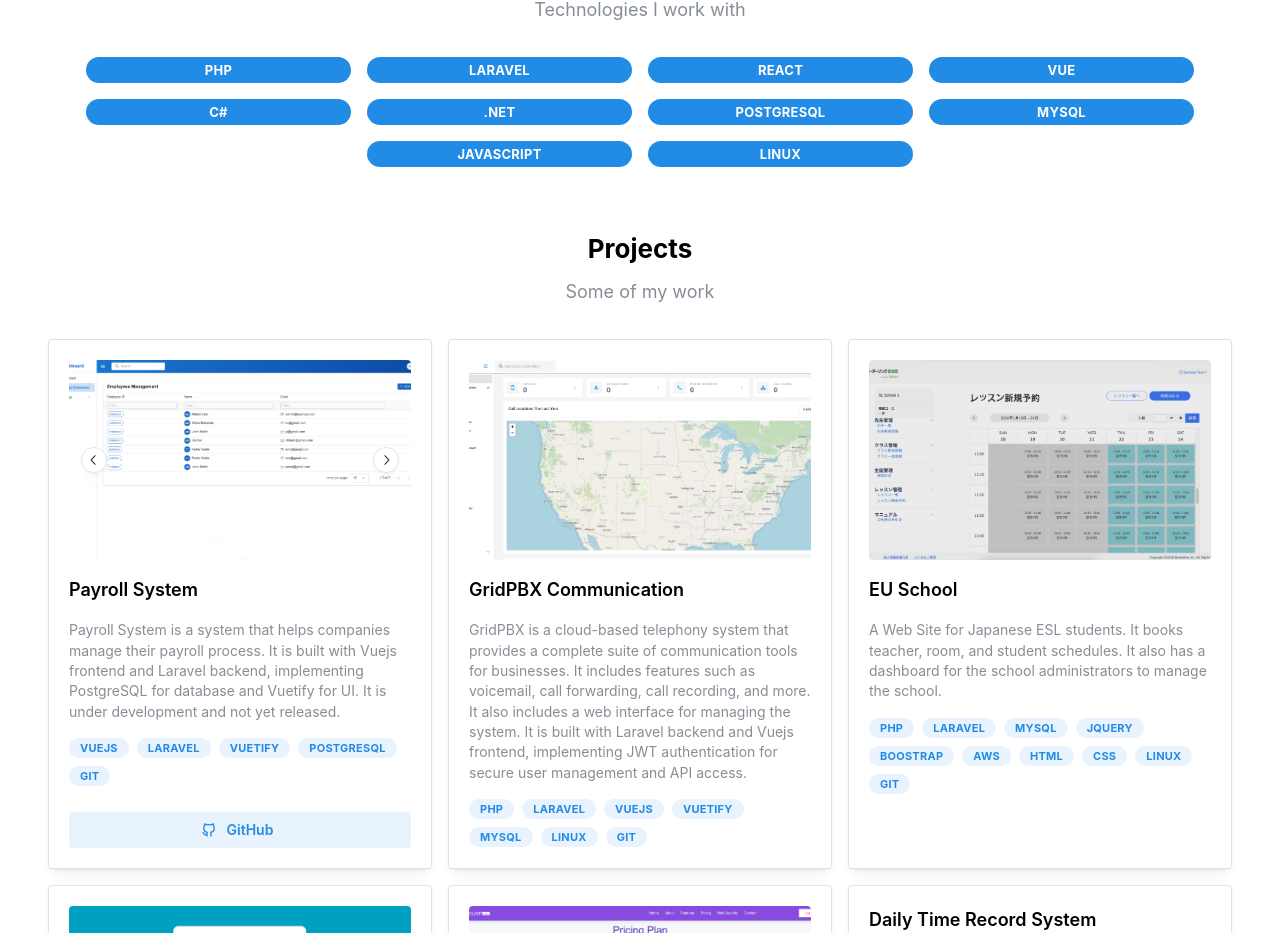
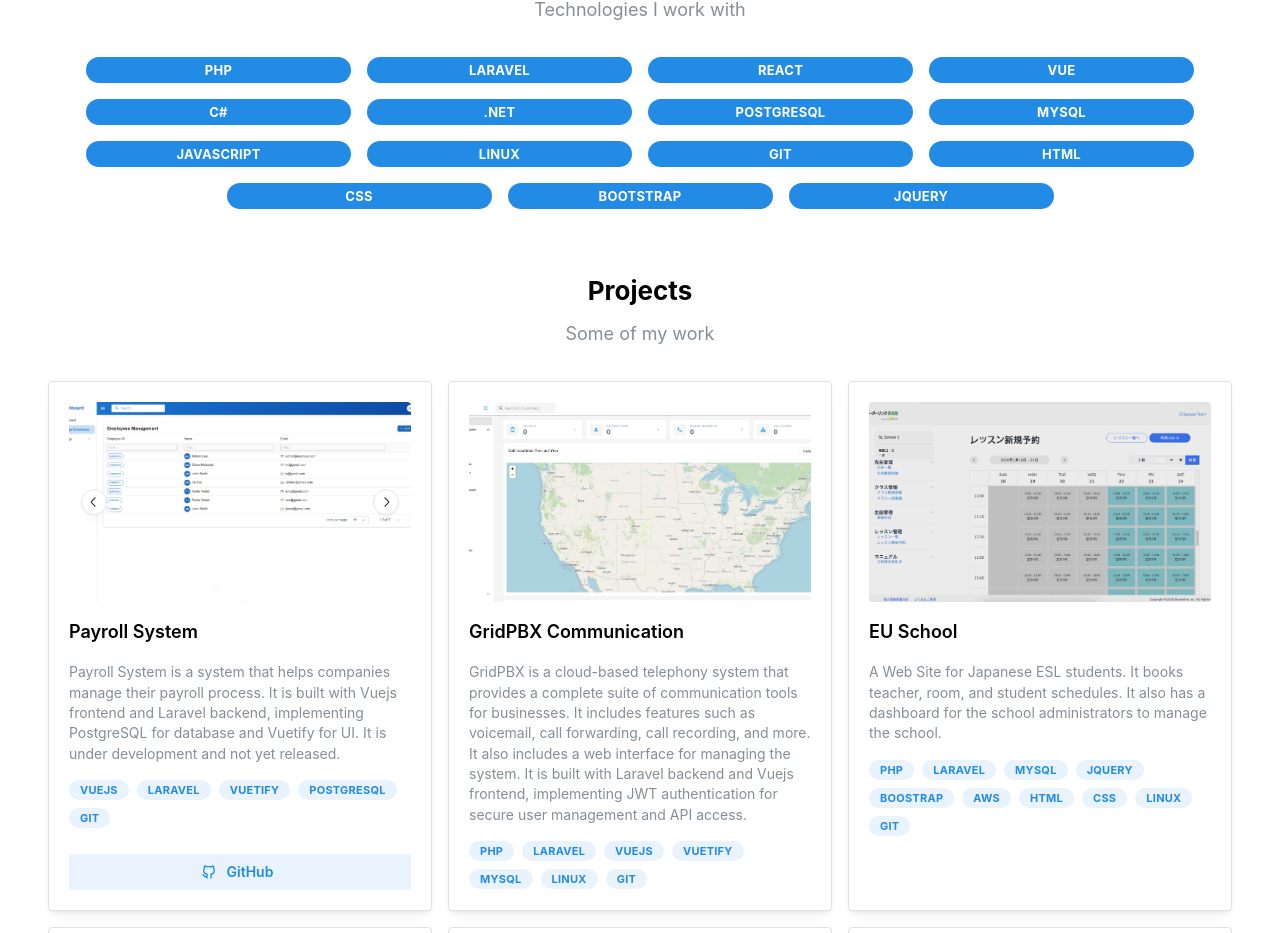
Before and after one commit to chibelsonda/portfolio, a React (Vite) app: page / in a window 1280 px wide. Shown: the part 1012-1945 px from the top of the page. Built offline with nearby package versions, Linux system fonts and the light colour scheme.

Commit message:
Add skills

```diff
--- a/src/components/Skills.tsx
+++ b/src/components/Skills.tsx
@@ -11,7 +11,12 @@ const skills = [
   'PostgreSQL',
   'MySQL',
   'JavaScript',
-  'Linux'
+  'Linux',
+  'Git',
+  'HTML',
+  'CSS',
+  'Bootstrap',
+  'JQuery',
 ]
 
 export function Skills() {
```
